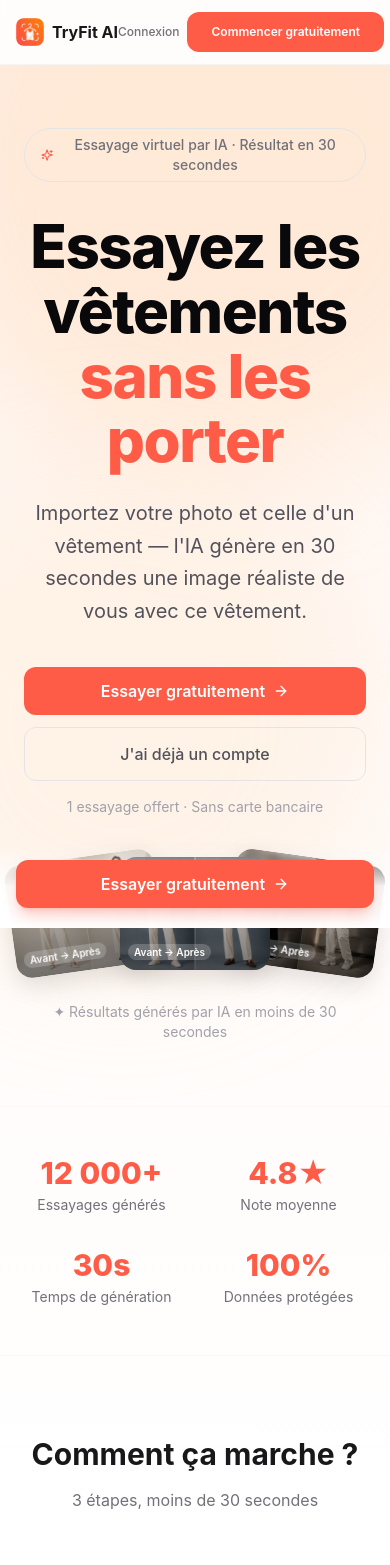
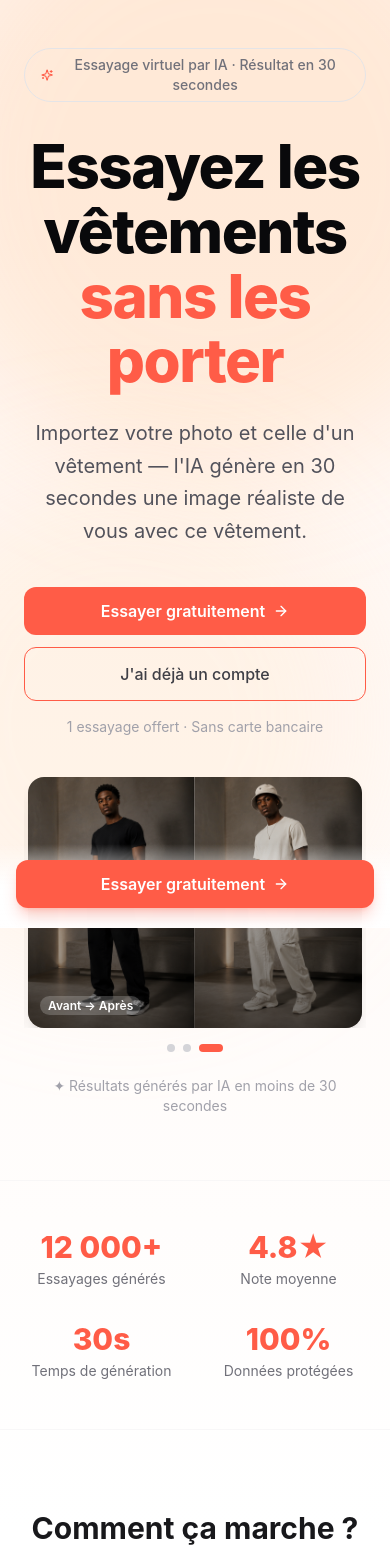
Before and after one commit to julesh66250/tryfit-ai, a Next.js app: page / in a window 390 px wide. Shown: the top 1565 px of the page. Built offline with nearby package versions, Linux system fonts and the light colour scheme.

Commit message:
feat: carrousel photos mobile + header cache + bordure orange

```diff
--- a/app/page.tsx
+++ b/app/page.tsx
@@ -140,6 +140,7 @@ export default function LandingPage() {
   const [showSticky, setShowSticky] = useState(false)
   const [activeStep, setActiveStep] = useState(0)
   const [activeBenefit, setActiveBenefit] = useState(0)
+  const [activePhoto, setActivePhoto] = useState(0)
   const pricingRef = useRef<HTMLDivElement>(null)
 
   useEffect(() => {
@@ -170,6 +171,11 @@ export default function LandingPage() {
     return () => clearInterval(t)
   }, [])
 
+  useEffect(() => {
+    const t = setInterval(() => setActivePhoto((s) => (s + 1) % examples.length), 3000)
+    return () => clearInterval(t)
+  }, [])
+
   return (
     <div className="min-h-screen text-zinc-900 relative" style={{ background: 'linear-gradient(180deg, #fff5f0 0%, #ffffff 25%, #ffffff 75%, #fff5f0 100%)' }}>
       {/* Blob global haut-droite */}
@@ -177,7 +183,7 @@ export default function LandingPage() {
       {/* Blob global bas-gauche */}
       <div className="fixed -bottom-32 -left-32 w-[500px] h-[500px] bg-orange-200/20 rounded-full blur-3xl pointer-events-none" style={{ zIndex: 0 }} />
       {/* Header */}
-      <header className="fixed top-0 left-0 right-0 z-50 px-4 sm:px-6 py-3 sm:py-4 flex items-center justify-between bg-white/90 backdrop-blur-md border-b border-zinc-100">
+      <header className="fixed top-0 left-0 right-0 z-50 px-4 sm:px-6 py-3 sm:py-4 hidden md:flex items-center justify-between bg-white/90 backdrop-blur-md border-b border-zinc-100">
         <div className="flex items-center gap-2 flex-shrink-0">
           {/* eslint-disable-next-line @next/next/no-img-element */}
           <img src="/tryfit-logo.png" alt="TryFit AI" className="w-7 h-7 sm:w-8 sm:h-8 rounded-lg" />
@@ -194,7 +200,7 @@ export default function LandingPage() {
       </header>
 
       {/* Hero */}
-      <section className="pt-32 pb-16 px-6 relative">
+      <section className="pt-12 md:pt-32 pb-16 px-6 relative">
         <div className="max-w-3xl mx-auto text-center">
 
           {/* Badge */}
@@ -221,15 +227,49 @@ export default function LandingPage() {
               Essayer gratuitement
               <ArrowRight className="w-4 h-4" />
             </Link>
-            <Link href="/login" className="flex items-center justify-center gap-2 text-base py-3.5 px-7 rounded-xl border border-zinc-200 text-zinc-600 hover:border-zinc-300 hover:text-zinc-900 transition-all font-medium">
+            <Link href="/login" className="flex items-center justify-center gap-2 text-base py-3.5 px-7 rounded-xl border border-brand-500 text-zinc-700 hover:bg-brand-500/5 hover:text-zinc-900 transition-all font-medium">
               J&apos;ai déjà un compte
             </Link>
           </div>
           <p className="text-zinc-400 text-sm">1 essayage offert · Sans carte bancaire</p>
         </div>
 
-        {/* Photos — éventail interactif */}
-        <div className="max-w-4xl -mx-4 sm:mx-auto mt-10 sm:mt-16 flex justify-center items-end pb-6 sm:pb-10">
+        {/* Photos — carrousel auto sur mobile */}
+        <div className="md:hidden mt-10 pb-4">
+          <div className="overflow-hidden">
+            <div
+              className="flex transition-transform duration-500 ease-out"
+              style={{ transform: `translateX(-${activePhoto * 100}%)` }}
+            >
+              {examples.map((ex) => (
+                <div key={ex.label} className="w-full flex-shrink-0 px-1">
+                  <div className="relative rounded-2xl overflow-hidden shadow-lg" style={{ aspectRatio: '4/3' }}>
+                    <Image src={ex.image} alt={ex.label} fill className="object-cover" />
+                    <div className="absolute inset-0 bg-gradient-to-t from-black/50 to-transparent" />
+                    <div className="absolute bottom-3 left-3">
+                      <span className="text-white text-xs font-semibold bg-white/20 backdrop-blur-sm px-2 py-0.5 rounded-full whitespace-nowrap">
+                        Avant → Après
+                      </span>
+                    </div>
+                  </div>
+                </div>
+              ))}
+            </div>
+          </div>
+          <div className="flex justify-center gap-2 mt-4">
+            {examples.map((_, i) => (
+              <button
+                key={i}
+                onClick={() => setActivePhoto(i)}
+                aria-label={`Photo ${i + 1}`}
+                className={`h-2 rounded-full transition-all duration-300 ${activePhoto === i ? 'bg-brand-500 w-6' : 'bg-zinc-300 w-2'}`}
+              />
+            ))}
+          </div>
+        </div>
+
+        {/* Photos — éventail interactif sur desktop */}
+        <div className="max-w-4xl mx-auto mt-16 hidden md:flex justify-center items-end pb-10">
           {examples.map((ex, i) => {
             const isHovered = hoveredPhoto === i
             const rotations = [-8, 0, 8]
@@ -237,7 +277,7 @@ export default function LandingPage() {
             return (
               <div
                 key={i}
-                className={`relative flex-shrink-0 rounded-2xl overflow-hidden cursor-pointer w-[150px] sm:w-72 ${i === 0 ? '-mr-10 sm:-mr-16' : ''} ${i === 2 ? '-ml-10 sm:-ml-16' : ''}`}
+                className={`relative flex-shrink-0 rounded-2xl overflow-hidden cursor-pointer w-72 ${i === 0 ? '-mr-16' : ''} ${i === 2 ? '-ml-16' : ''}`}
                 style={{
                   aspectRatio: '4/3',
                   transform: `rotate(${isHovered ? 0 : rotations[i]}deg)${isHovered ? ' translateY(-20px) scale(1.06)' : ''}`,
@@ -252,8 +292,8 @@ export default function LandingPage() {
               >
                 <Image src={ex.image} alt={ex.label} fill className="object-cover" />
                 <div className="absolute inset-0 bg-gradient-to-t from-black/50 to-transparent" />
-                <div className="absolute bottom-2 left-2 sm:bottom-3 sm:left-3">
-                  <span className="text-white text-[10px] sm:text-xs font-semibold bg-white/20 backdrop-blur-sm px-1.5 sm:px-2 py-0.5 rounded-full whitespace-nowrap">
+                <div className="absolute bottom-3 left-3">
+                  <span className="text-white text-xs font-semibold bg-white/20 backdrop-blur-sm px-2 py-0.5 rounded-full">
                     Avant → Après
                   </span>
                 </div>
```
Also changed, not shown: 1 other file (tests, documents, lock files or other folders).
